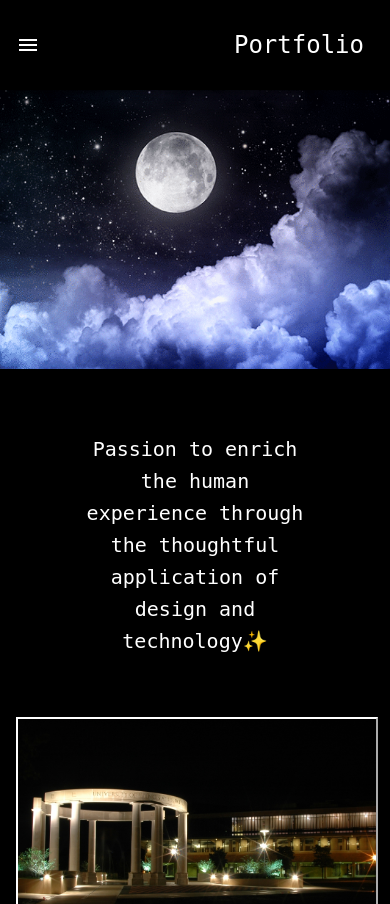
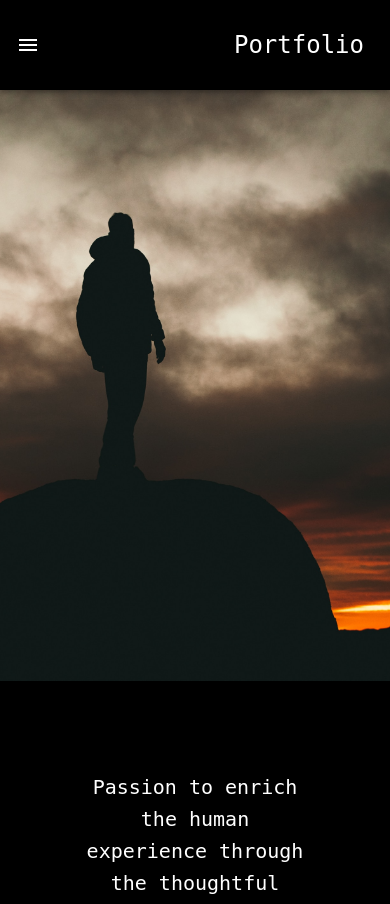
Before and after one commit to kkammili/my_portfolio_app, a React (Create React App) app: page / in a window 390 px wide. Shown: the top 904 px of the page. Built offline with nearby package versions, Linux system fonts and the light colour scheme.

Commit message:
fix(HeroImg): Hero Image gets to have parallalax effect now

```diff
--- a/src/App.js
+++ b/src/App.js
@@ -91,7 +91,7 @@ class App extends React.Component {
     render () {
         return (
             <MuiThemeProvider theme={theme}>
-                <div style={{backgroundColor: '#000000', width: '100%'}}>
+                {/*<div style={{backgroundColor: '#000000', width: '100%'}}>*/}
                     <DeviceType>
                         <ScrolledAppBar menu={this.state.menu} handleMenu={this.handleMenu} />
                         {this.state.menu ? (
@@ -116,7 +116,7 @@ class App extends React.Component {
                             barType={this.state.barType}
                         />
                     </DeviceType>
-                </div>
+                {/*</div>*/}
             </MuiThemeProvider>
         )
     }
--- a/src/components/Footer.js
+++ b/src/components/Footer.js
@@ -10,6 +10,9 @@ const styles = (theme) => ({
   text: {
     color: theme.textColor
   },
+    color:{
+        color: theme.palette.primary.main
+    },
   Grid: {
     height: 220
   },
@@ -54,6 +57,7 @@ class Footer extends React.Component {
       const {classes} = this.props
       return (
         <Fragment>
+            <div style={{backgroundColor:'black'}}>
           <Spacing />
           <Grid style={this.props.headerMenu ? {height: '100vh'} : null} container>
             <Grid item xs={1} />
@@ -74,6 +78,7 @@ class Footer extends React.Component {
             <Grid item xs={1} />
           </Grid>
           <Spacing />
+            </div>
         </Fragment>
       )
     }
--- a/src/components/HeroImg.js
+++ b/src/components/HeroImg.js
@@ -1,11 +1,8 @@
 import React from 'react'
 import {withStyles} from '@material-ui/core/styles/index'
-// import Card from '@material-ui/core/Card'
-// import CardMedia from '@material-ui/core/CardMedia'
 import PropTypes from 'prop-types'
-// const hacker = require('../mp34/hacker.jpg')
-// const cracker = require('../mp34/Crackers.jpg')
-const moon = require('../mp34/original.gif')
+const man = require('../mp34/man.jpg')
+
 
 const styles = theme => ({
   card: {
@@ -24,17 +21,27 @@ class HeroImg extends React.Component {
       const {classes, isMobile} = this.props
       return (
           <a name='Home'>
-              <img
-                src={moon}
-                alt={'#moon'}
-                key={'moon'}
-                style={isMobile
-                  ? {height: classes.heroImageSm, width: '100%'} : {
-                    height: classes.heroImageLg,
-                    width: '100%'
-                  }
-                }
-              />
+              <div
+                  style={{
+                  backgroundImage:`url(${man})`,
+                  width:'100%',
+                  height:'70vh',
+                  backgroundAttachment: 'fixed',
+                  backgroundPosition: 'center',
+                  backgroundRepeat: 'noRepeat',
+                  backgroundSize: 'cover'
+              }} />
+              {/*<img*/}
+                {/*src={man}*/}
+                {/*alt={'#moon'}*/}
+                {/*key={'moon'}*/}
+                {/*style={isMobile*/}
+                  {/*? {height: classes.heroImageSm, width: '100%'} : {*/}
+                    {/*height: classes.heroImageLg,*/}
+                    {/*width: '100%'*/}
+                  {/*}*/}
+                {/*}*/}
+              {/*/>*/}
           </a>
       )
     }
--- a/src/components/ScrolledAppBar.js
+++ b/src/components/ScrolledAppBar.js
@@ -43,6 +43,8 @@ class ScrolledAppBar extends Component {
         };
 
         onScroll = () => {
+            const currPos = document.getElementById('#man').getBoundingClientRect().top
+            if(currPos < 0){
                 const currScrollPos = window.pageYOffset - 30
                 if(this.state.scrolling < currScrollPos){
                     !this.state.hiding && this.setState({hiding:true})
@@ -50,6 +52,7 @@ class ScrolledAppBar extends Component {
                     this.state.hiding && this.setState({hiding:false})
                 }
                 this.setState({scrolling: currScrollPos})
+            }
         };
 
 
--- a/src/components/SocialMediaIcons.js
+++ b/src/components/SocialMediaIcons.js
@@ -12,6 +12,7 @@ import Typography from '@material-ui/core/Typography'
 const SocialMediaIcons = () => {
   return (
     <Fragment>
+      <div style={{backgroundColor:'black'}}>
       <Grid container>
         <Grid item xs={1} />
         <Grid item xs={10}>
@@ -71,6 +72,7 @@ const SocialMediaIcons = () => {
       </Grid>
       <br />
       <br />
+      </div>
     </Fragment>
   )
 }
--- a/src/components/Spacing.js
+++ b/src/components/Spacing.js
@@ -4,7 +4,7 @@ import Container from '@material-ui/core/Container'
 import PropTypes from 'prop-types'
 
 const styles = (theme) => ({
-  spaceStyles: {
+  color: {
     backgroundColor: theme.appBackgroundColor.backgroundColor
   }
 })
@@ -16,10 +16,10 @@ class Spacing extends Component {
     render () {
       const {classes} = this.props
       return (
-        <Container className={classes.spaceStyles}>
-          <br />
-          <br />
-          <br />
+        <Container className={classes.color}>
+          <br className={classes.color}  id={'#man'} />
+          <br  className={classes.color}/>
+          <br className={classes.color} />
         </Container>
       )
     }
--- a/src/components/WeText.js
+++ b/src/components/WeText.js
@@ -3,15 +3,25 @@ import Typography from '@material-ui/core/Typography'
 import Container from '@material-ui/core/Container'
 import Grid from '@material-ui/core/Grid'
 import PropTypes from 'prop-types'
+import {withStyles} from '@material-ui/core/styles'
 
-const WeText = ({isMobile}) => {
+const styles = (theme) => ({
+    spaceStyles: {
+        backgroundColor: theme.appBackgroundColor.backgroundColor
+    }
+})
+
+class WeText extends React.Component {
+    render(){
+        const {classes} = this.props
         return (
-    <Container>
+            <Container className={classes.spaceStyles} >
+                <div style={{paddingTop:'30px'}} />
                 <Grid container>
                     <Grid item xs={2} />
                     <Grid item xs={8}>
                         <Typography
-            variant={isMobile ? 'h6' : 'h5'}
+                            variant={this.props.isMobile ? 'h6' : 'h5'}
                             align={'center'}
                             color={'secondary'}
                         >
@@ -25,9 +35,10 @@ const WeText = ({isMobile}) => {
             </Container>
         )
     }
+}
 
 WeText.propTypes = {
   isMobile: PropTypes.bool
 }
 
-export default WeText
+export default withStyles(styles)(WeText)
```
Also changed, not shown: src/mp34/man.jpg (added). Lines whose indentation alone changed are shown as unchanged.
